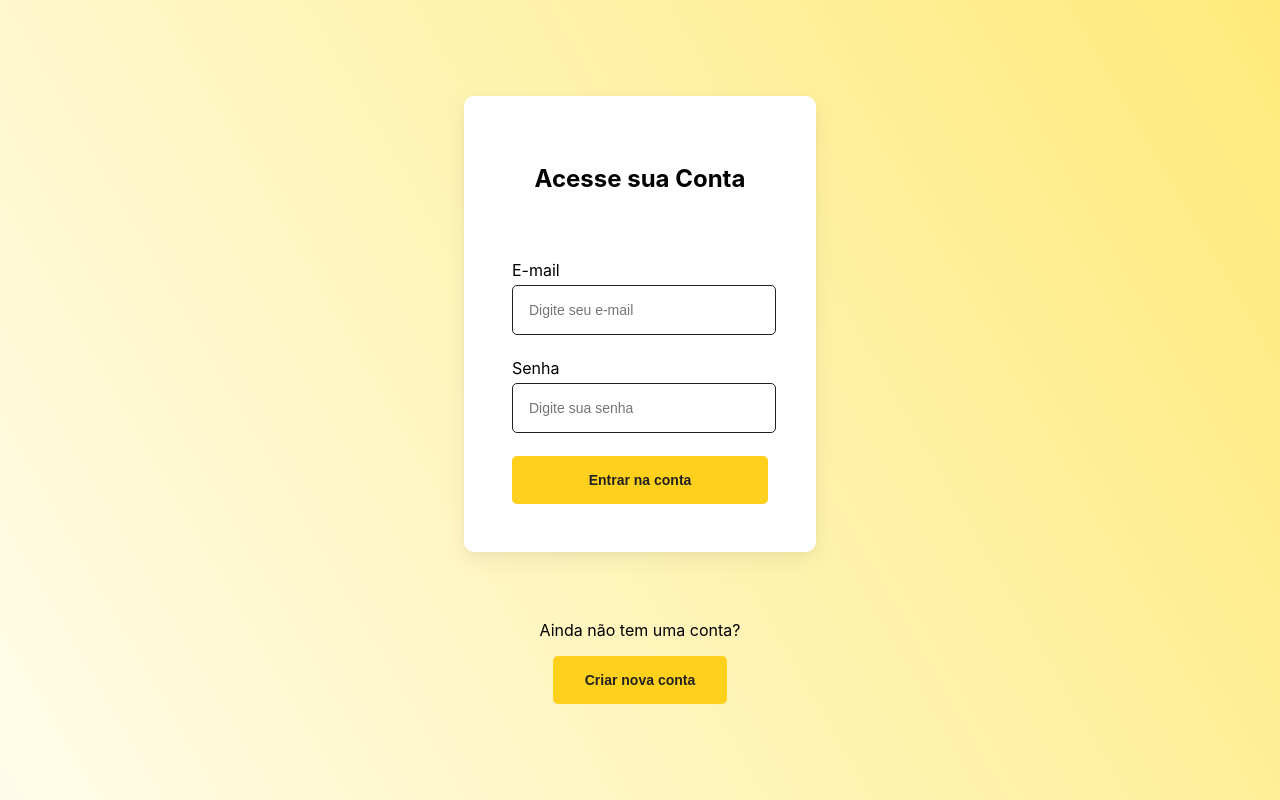
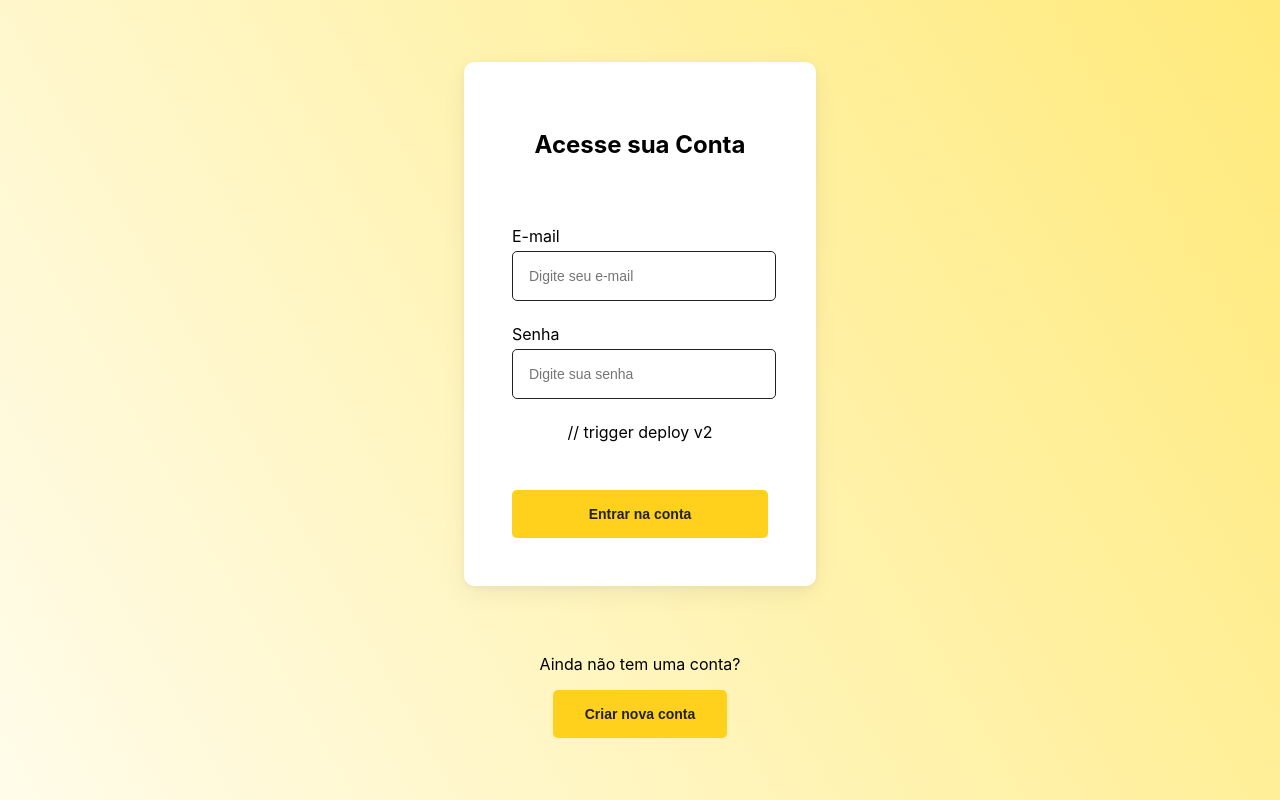
Before and after one commit to Rog1veN/DevOps, a React (Create React App) app in the folder projeto/projetoReact/: page / in a window 1280 px wide. Built offline with nearby package versions, Linux system fonts and the light colour scheme.

Commit message:
Fix: Forçando novo build e resetando dependências

```diff
--- a/projeto/projetoReact/src/pages/Login.js
+++ b/projeto/projetoReact/src/pages/Login.js
@@ -52,7 +52,7 @@ function Login() {
             required
           />
         </div>
-
+// trigger deploy v2
         <button type="submit">Entrar na conta</button>
 
         {/* Mensagem de erro caso a validação falhe */}
```
